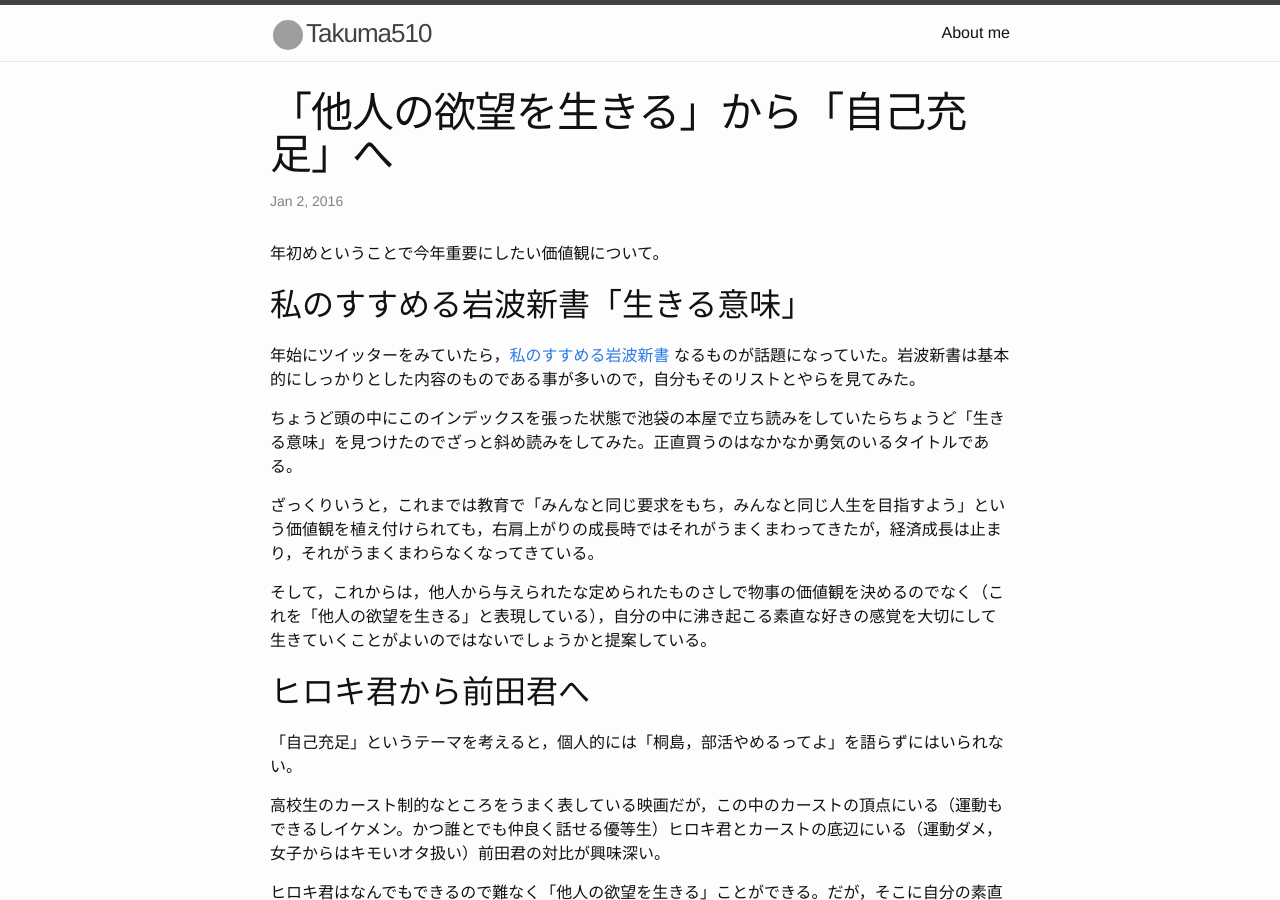
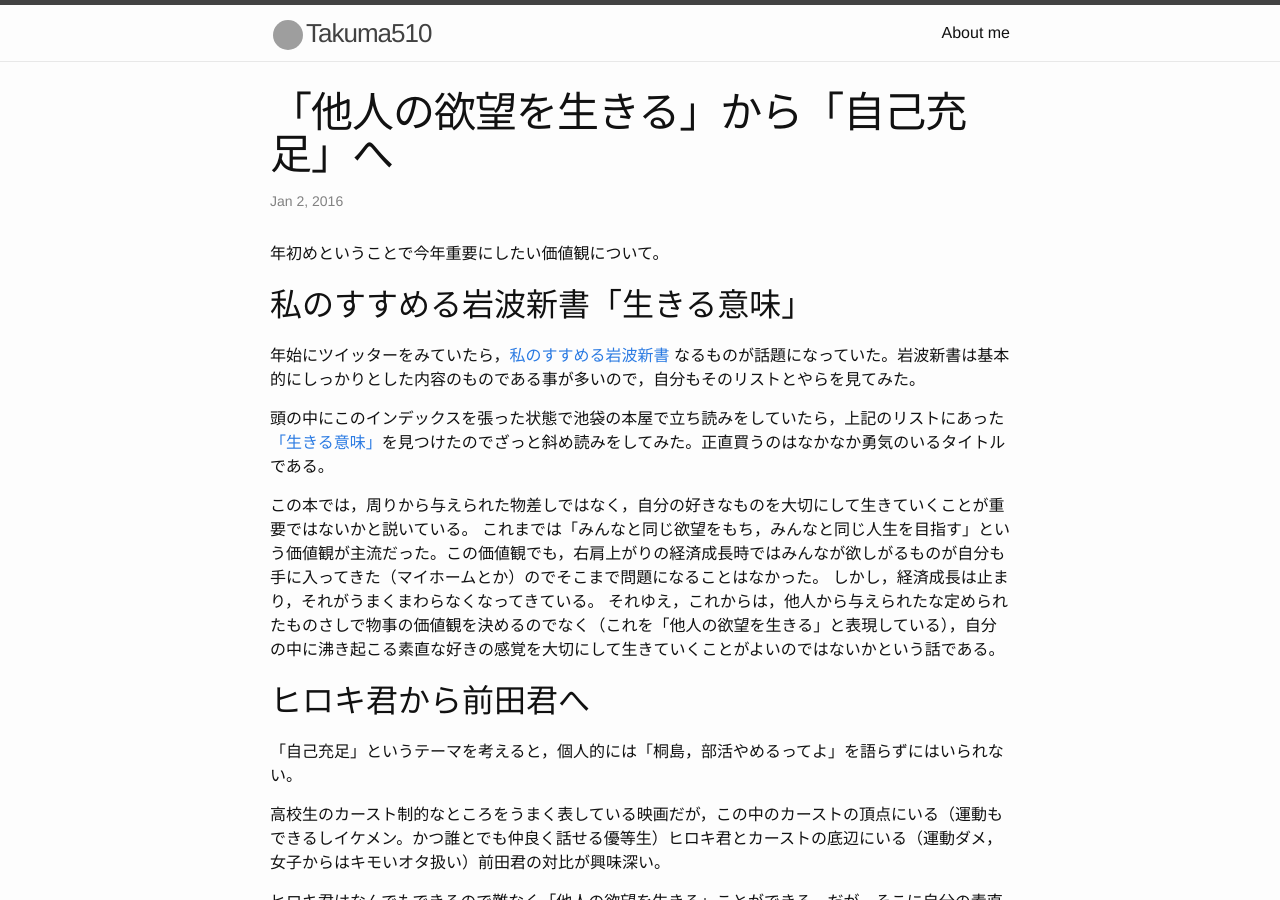
Before and after one commit to takuma510/takuma510.github.io, a Jekyll site: the page built from _posts/2016-01-02-self-sufficient-human.markdown, in a window 1280 px wide and 900 px high. Built offline with Jekyll 4.4.1, drawn with Linux system fonts in a browser that asks for light colours; grey boxes are pictures that could not be loaded.

Commit message:
Update 2016-01-02-self-sufficient-human.markdown

```diff
--- a/_posts/2016-01-02-self-sufficient-human.markdown
+++ b/_posts/2016-01-02-self-sufficient-human.markdown
@@ -11,11 +11,12 @@ categories: life
 
 年始にツイッターをみていたら，[私のすすめる岩波新書][iwanami] なるものが話題になっていた。岩波新書は基本的にしっかりとした内容のものである事が多いので，自分もそのリストとやらを見てみた。
 
-ちょうど頭の中にこのインデックスを張った状態で池袋の本屋で立ち読みをしていたらちょうど「生きる意味」を見つけたのでざっと斜め読みをしてみた。正直買うのはなかなか勇気のいるタイトルである。
+頭の中にこのインデックスを張った状態で池袋の本屋で立ち読みをしていたら，上記のリストにあった[「生きる意味」][ikiruimi]を見つけたのでざっと斜め読みをしてみた。正直買うのはなかなか勇気のいるタイトルである。
 
-ざっくりいうと，これまでは教育で「みんなと同じ要求をもち，みんなと同じ人生を目指すよう」という価値観を植え付けられても，右肩上がりの成長時ではそれがうまくまわってきたが，経済成長は止まり，それがうまくまわらなくなってきている。
-
-そして，これからは，他人から与えられたな定められたものさしで物事の価値観を決めるのでなく（これを「他人の欲望を生きる」と表現している），自分の中に沸き起こる素直な好きの感覚を大切にして生きていくことがよいのではないでしょうかと提案している。
+この本では，周りから与えられた物差しではなく，自分の好きなものを大切にして生きていくことが重要ではないかと説いている。
+これまでは「みんなと同じ欲望をもち，みんなと同じ人生を目指す」という価値観が主流だった。この価値観でも，右肩上がりの経済成長時ではみんなが欲しがるものが自分も手に入ってきた（マイホームとか）のでそこまで問題になることはなかった。
+しかし，経済成長は止まり，それがうまくまわらなくなってきている。
+それゆえ，これからは，他人から与えられたな定められたものさしで物事の価値観を決めるのでなく（これを「他人の欲望を生きる」と表現している），自分の中に沸き起こる素直な好きの感覚を大切にして生きていくことがよいのではないかという話である。
 
 
 
```
Also changed, not shown: other parts of _posts/2016-01-02-self-sufficient-human.markdown (+1 -0 lines).
